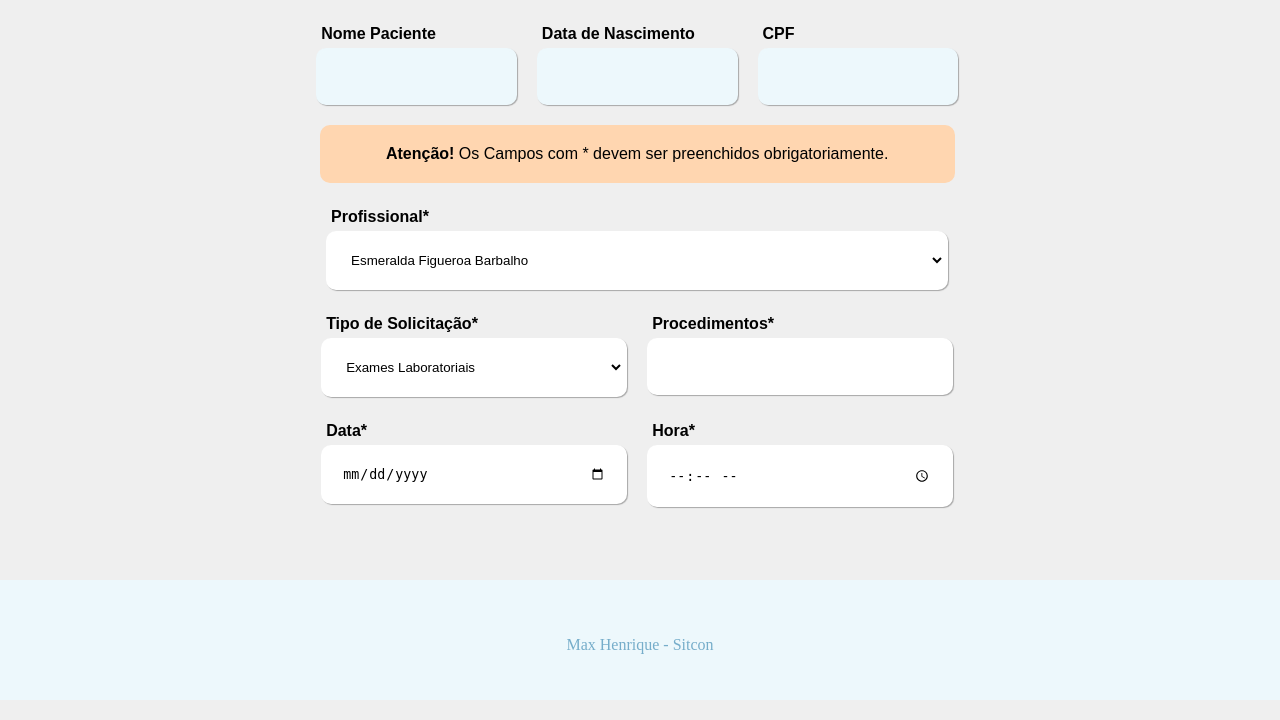
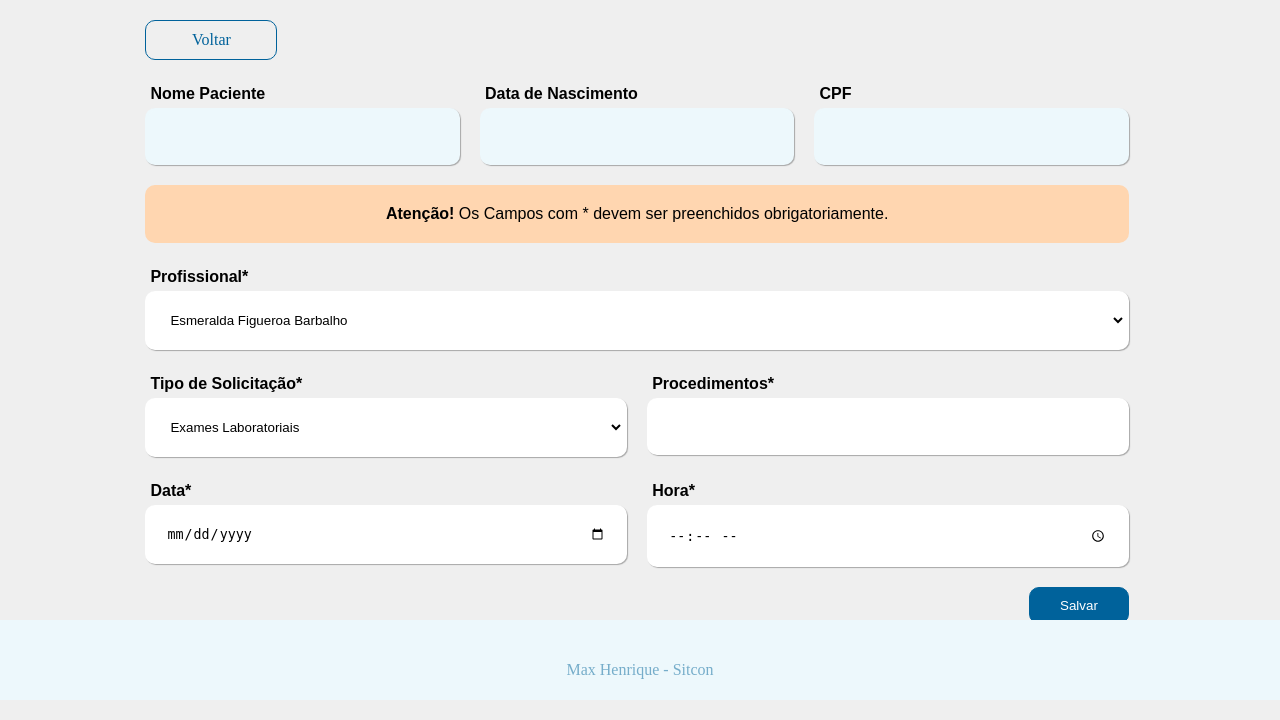
Before and after one commit to freitasdev2021/Sistema-de-Atendimento, a PHP site: page /paciente.php in a window 1280 px wide. Shown: the part 100-820 px from the top of the page. Run offline with PHP 8.4, Linux system fonts and the light colour scheme.

Commit message:
front end feito

```diff
--- a/css/headerfooter.css
+++ b/css/headerfooter.css
@@ -52,12 +52,12 @@ footer{
     position: fixed;
     width: 100%;
     text-align: center;
-    height:15%;
+    height:10%;
     color:#76ADCA;
 }
 
 footer p{
-    line-height:130px;
+    line-height:100px;
 }
 
 .headerPacientes{
@@ -76,6 +76,7 @@ footer p{
     color:#00629B;
     padding:10px 15px 10px 15px;
     width:100px;
+    text-align:center;
 }
 
 .btn-salvar{
--- a/css/index.css
+++ b/css/index.css
@@ -19,7 +19,7 @@
     color:gray;
     margin:10px;
     border-radius:10px;
-    box-shadow:0px 2px 4px 0px rgba(0, 0, 0, 0.5);
+    /* box-shadow:0px 2px 4px 0px rgba(0, 0, 0, 0.5); */
 }
 
 #pagination ul{
@@ -77,6 +77,8 @@
     border:solid white;
     border-bottom-right-radius: 10px;
     border-top-right-radius: 10px;
+    border-bottom-left-radius: 0px;
+    border-top-left-radius: 0px;
 }
 
 #pesquisa i{
@@ -88,7 +90,7 @@
     border-top-left-radius: 10px;
     color:gray;
     font-size:1.5em;
-    margin-right:-12px;
+
     padding-left:10px;
 }
 
--- a/css/paciente.css
+++ b/css/paciente.css
@@ -8,6 +8,22 @@
 
 .formPacientes form{
     width:80%;
+    height:700px;
+}
+
+.headerPaciente{
+    width:100%;
+    display:flex;
+    flex-direction:row;
+    justify-content:space-between;
+}
+
+.footerPaciente{
+    width:100%;
+}
+
+.footerPaciente button{
+    float:right;
 }
 
 /*Dados Paciente*/
@@ -15,7 +31,7 @@
     width:100%;
     display:flex;
     flex-direction:row;
-    justify-content:center;
+    justify-content:space-between;
 }
 
 .dadosPaciente span{
@@ -31,7 +47,7 @@
 }
 
 .dadosPaciente span{
-    width:20%;
+    width:33.33%;
     margin:10px;
 }
 
@@ -72,7 +88,7 @@
 }
 
 .escolhaProfissional span{
-    width:62%;
+    width:100%;
     margin:10px;
 }
 /*Dados Procedimento*/
@@ -104,7 +120,7 @@
 }
 
 .dadosProcedimento span{
-    width:30.5%;
+    width:50%;
     margin:10px;
 }
 /*Alerta*/
@@ -120,7 +136,7 @@
     justify-content:center;
     background:#FFD6B0;
     padding:20px;
-    width:60.5%;
+    width:100%;
     border-radius:10px;
 }
 
--- a/paciente.php
+++ b/paciente.php
@@ -3,6 +3,9 @@ include"Configs/Includes/header.php";
 ?>
 <div class="formPacientes">
     <form id="formPacientes">
+        <div class="headerPaciente">
+            <a href="index.php" class="btn-voltar">Voltar</a>
+        </div>
         <!--DADOS DO PACIENTE-->
         <div class="dadosPaciente">
             <span>
@@ -56,6 +59,9 @@ include"Configs/Includes/header.php";
                 <input type="time" name="horaSolicitacao" id="horaSolicitacao">
             </span>
         </div>
+        <div class="footerPaciente">
+            <button class="btn-salvar">Salvar</button>
+        </div>
     </form>
 </div>
 <?php
```
